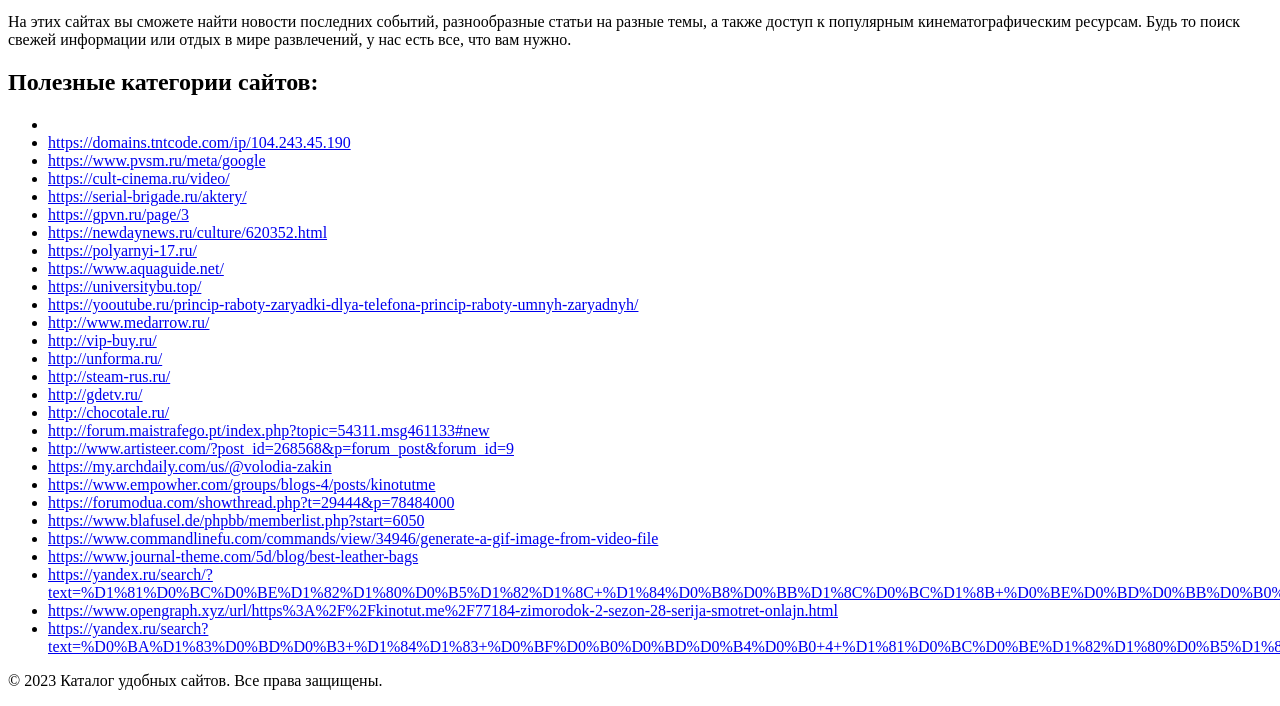
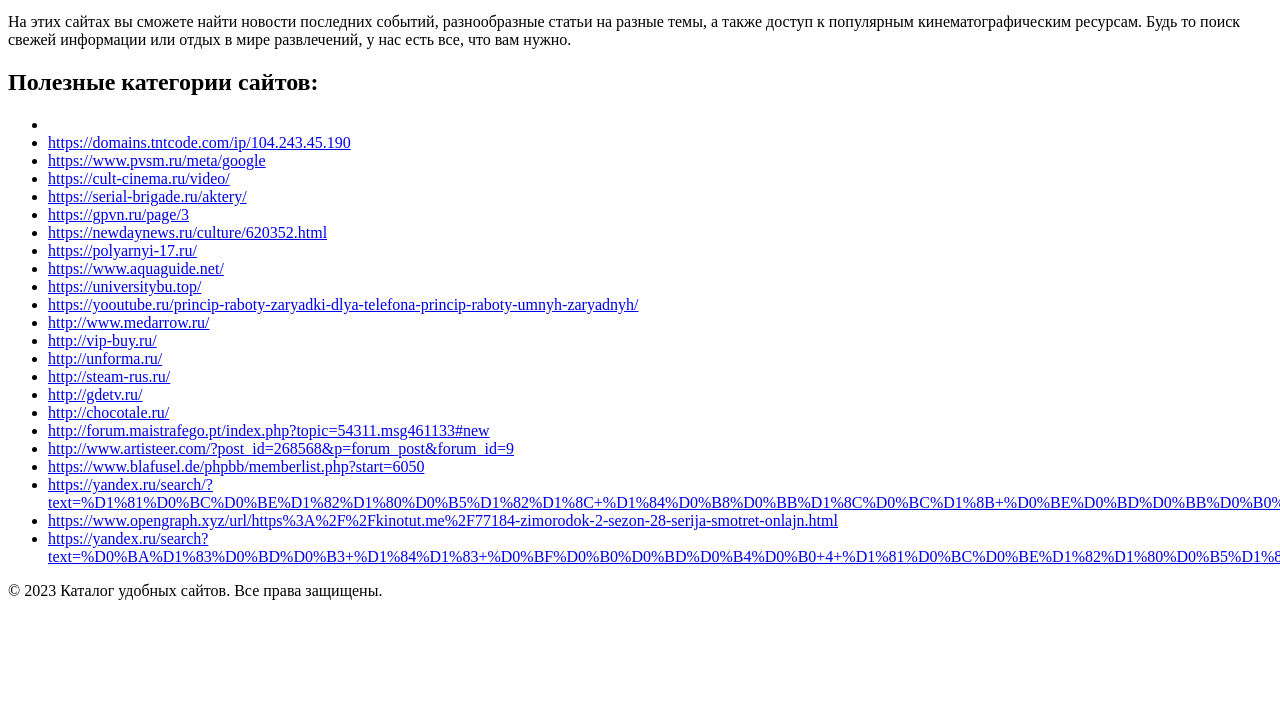
Before and after one commit to ZoriN89/kkgo.github.io, a plain HTML site: page info.html in a window 1280 px wide. Shown: the part 119-825 px from the top of the page. After the commit the page ends 800 px from the top, so only its background shows below. Drawn offline with Linux system fonts and the light colour scheme.

Commit message:
Update info.html

```diff
--- a/info.html
+++ b/info.html
@@ -35,12 +35,7 @@
             <li><a href="http://chocotale.ru/">http://chocotale.ru/</a></li>
             <li><a href="http://forum.maistrafego.pt/index.php?topic=54311.msg461133#new">http://forum.maistrafego.pt/index.php?topic=54311.msg461133#new</a></li>
             <li><a href="http://www.artisteer.com/?post_id=268568&p=forum_post&forum_id=9">http://www.artisteer.com/?post_id=268568&p=forum_post&forum_id=9</a></li>
-            <li><a href="https://my.archdaily.com/us/@volodia-zakin">https://my.archdaily.com/us/@volodia-zakin</a></li>
-            <li><a href="https://www.empowher.com/groups/blogs-4/posts/kinotutme">https://www.empowher.com/groups/blogs-4/posts/kinotutme</a></li>
-            <li><a href="https://forumodua.com/showthread.php?t=29444&p=78484000">https://forumodua.com/showthread.php?t=29444&p=78484000</a></li>
             <li><a href="https://www.blafusel.de/phpbb/memberlist.php?start=6050">https://www.blafusel.de/phpbb/memberlist.php?start=6050</a></li>
-            <li><a href="https://www.commandlinefu.com/commands/view/34946/generate-a-gif-image-from-video-file">https://www.commandlinefu.com/commands/view/34946/generate-a-gif-image-from-video-file</a></li>
-            <li><a href="https://www.journal-theme.com/5d/blog/best-leather-bags">https://www.journal-theme.com/5d/blog/best-leather-bags</a></li>
             <li><a href="https://yandex.ru/search/?text=%D1%81%D0%BC%D0%BE%D1%82%D1%80%D0%B5%D1%82%D1%8C+%D1%84%D0%B8%D0%BB%D1%8C%D0%BC%D1%8B+%D0%BE%D0%BD%D0%BB%D0%B0%D0%B9%D0%BD+%D0%B1%D0%B5%D1%81%D0%BF%D0%BB%D0%B0%D1%82%D0%BD%D0%BE+%D0%BA%D0%B8%D0%BD%D0%BE%D1%82%D1%83%D1%82">https://yandex.ru/search/?text=%D1%81%D0%BC%D0%BE%D1%82%D1%80%D0%B5%D1%82%D1%8C+%D1%84%D0%B8%D0%BB%D1%8C%D0%BC%D1%8B+%D0%BE%D0%BD%D0%BB%D0%B0%D0%B9%D0%BD+%D0%B1%D0%B5%D1%81%D0%BF%D0%BB%D0%B0%D1%82%D0%BD%D0%BE+%D0%BA%D0%B8%D0%BD%D0%BE%D1%82%D1%83%D1%82</a></li>
             <li><a href="https://www.opengraph.xyz/url/https%3A%2F%2Fkinotut.me%2F77184-zimorodok-2-sezon-28-serija-smotret-onlajn.html">https://www.opengraph.xyz/url/https%3A%2F%2Fkinotut.me%2F77184-zimorodok-2-sezon-28-serija-smotret-onlajn.html</a></li>
             <li><a href="https://yandex.ru/search?text=%D0%BA%D1%83%D0%BD%D0%B3+%D1%84%D1%83+%D0%BF%D0%B0%D0%BD%D0%B4%D0%B0+4+%D1%81%D0%BC%D0%BE%D1%82%D1%80%D0%B5%D1%82%D1%8C+%D0%BE%D0%BD%D0%BB%D0%B0%D0%B9%D0%BD+%D0%B1%D0%B5%D1%81%D0%BF%D0%BB%D0%B0%D1%82%D0%BD%D0%BE+host%3Akinotut.me&lr=10335">https://yandex.ru/search?text=%D0%BA%D1%83%D0%BD%D0%B3+%D1%84%D1%83+%D0%BF%D0%B0%D0%BD%D0%B4%D0%B0+4+%D1%81%D0%BC%D0%BE%D1%82%D1%80%D0%B5%D1%82%D1%8C+%D0%BE%D0%BD%D0%BB%D0%B0%D0%B9%D0%BD+%D0%B1%D0%B5%D1%81%D0%BF%D0%BB%D0%B0%D1%82%D0%BD%D0%BE+host%3Akinotut.me&lr=10335</a></li>
```
